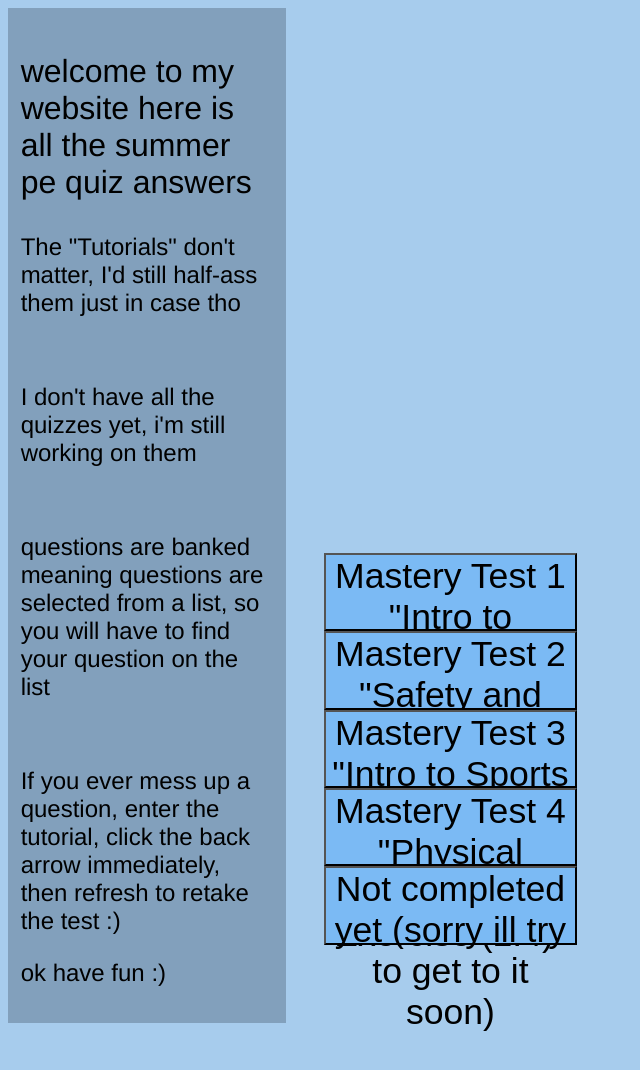
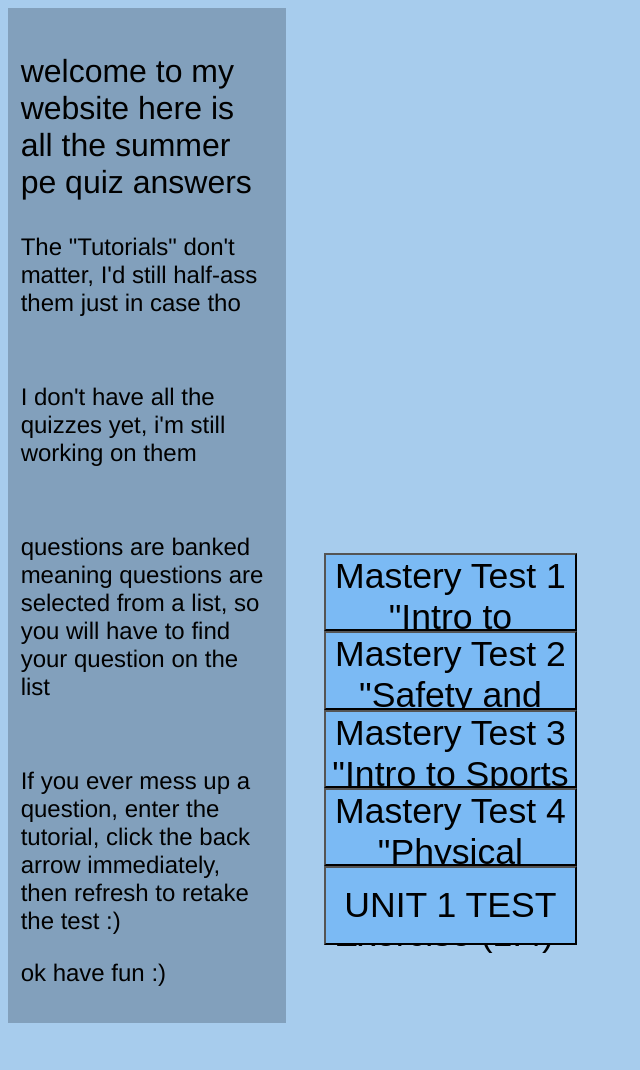
Before and after one commit to YouGuysWantAnswers/YouCanHaveThem, a plain HTML site: page index.html in a window 1280 px wide. Shown: the top 1070 px of the page, without its empty margins (0-640 px from the left). Drawn offline with Linux system fonts and the light colour scheme.

Commit message:
Add files via upload

```diff
--- a/index.html
+++ b/index.html
@@ -22,7 +22,7 @@
 			<br>
 			<a href = "peAnswers4.html" class="link"><button class="button">Mastery Test 4 "Physical Activity and Exercise (1.4)"</button></a>
 			<br>
-			<a href = "peAnswers5.html" class="link"><button class="button">Not completed yet (sorry ill try to get to it soon)</button></a>
+			<a href = "peAnswers5.html" class="link"><button class="button">UNIT 1 TEST</button></a>
 			<br>
 
 
```
